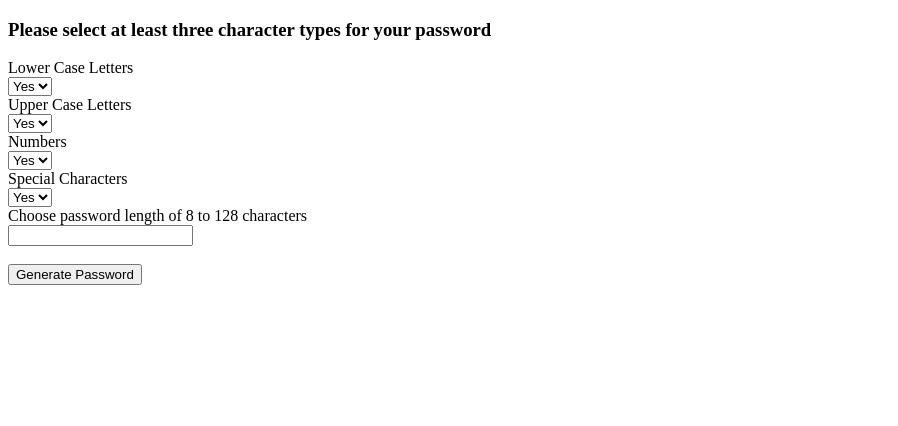
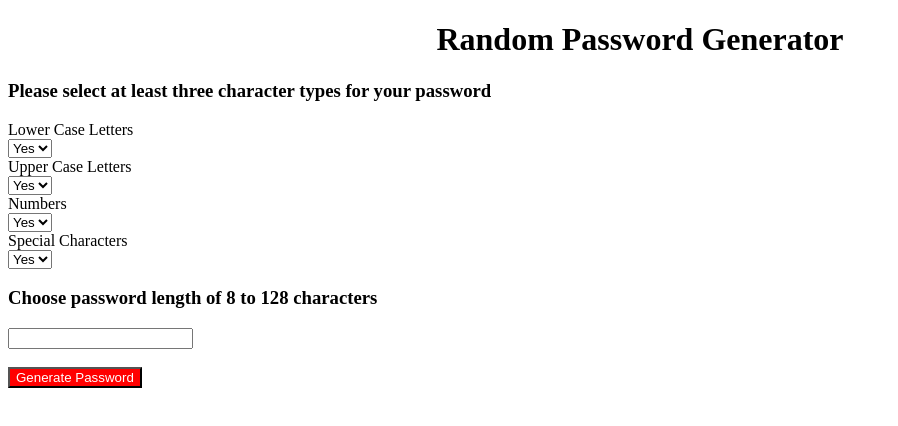
Before and after one commit to gjdiaz/Password_Generator, a plain HTML site: page index.html in a window 1280 px wide. Shown: the whole page, without its empty margins (0-898 px from the left). Drawn offline with Linux system fonts and the light colour scheme.

Commit message:
add style.css

```diff
--- a/index.html
+++ b/index.html
@@ -4,8 +4,12 @@
     <meta charset="UTF-8">
     <meta http-equiv="X-UA-Compatible" content="IE=edge">
     <meta name="viewport" content="width=device-width, initial-scale=1.0">
+    <link rel="stylesheet" href="style.css">
     <title>Document</title>
 </head>
+<header class="header">
+  <h1>Random Password Generator</h1>
+</header>
 <body>
  <h3>Please select at least three character types for your password</h3>
 <!--THEN I confirm whether or not to include lowercase, uppercase, numeric, and/or special characters  -->
@@ -45,7 +49,7 @@
             No
           </option>
         </select>
-    <form>Choose password length of 8 to 128 characters</form>
+    <h3>Choose password length of 8 to 128 characters</h3>
         <input type="text" id="chosenLength"><br><br>
         <button id="btn" class="generate">Generate Password</button>
     </form>
--- /dev/null
+++ b/style.css
@@ -0,0 +1,8 @@
+h1  {
+    text-align: center;
+}
+
+button {
+    background-color: red;
+    color: white;
+}
```
